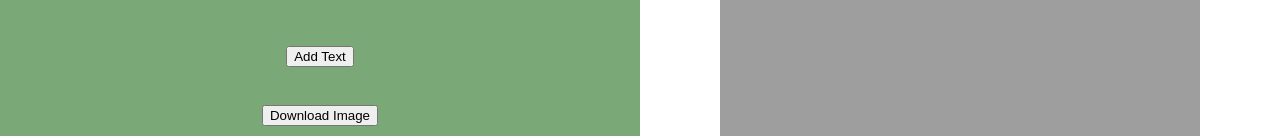
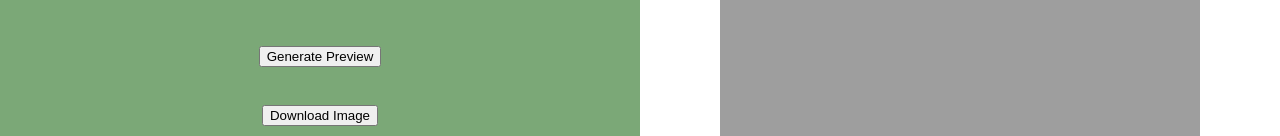
Before and after one commit to thelasallian/automated-pubs, a plain HTML site: page index.html in a window 1280 px wide. Shown: the part 504-640 px from the top of the page. Drawn offline with Linux system fonts and the light colour scheme.

Commit message:
feat: Renamed buttons to Generate Preview

```diff
--- a/index.html
+++ b/index.html
@@ -40,7 +40,7 @@
             <div class="controls">
                 <!-- Text Controls Group-->
                 <div id="textControls">
-                    <button onclick="drawText()">Add Text</button>
+                    <button onclick="drawText()">Generate Preview</button>
                 </div>
                 <!-- End of Text Controls Group  -->
 
@@ -50,7 +50,7 @@
                     <br><br>
                     <input type="file" id="imgInput" accept="image/*">
                     <br><br>
-                    <button id="addImageBtn" onclick="addImageToCanvas()">Add Image</button>
+                    <button id="addImageBtn" onclick="addImageToCanvas()">Generate Preview</button>
                 </div>
                 <!-- End of Image Controls Group  -->
 
```
